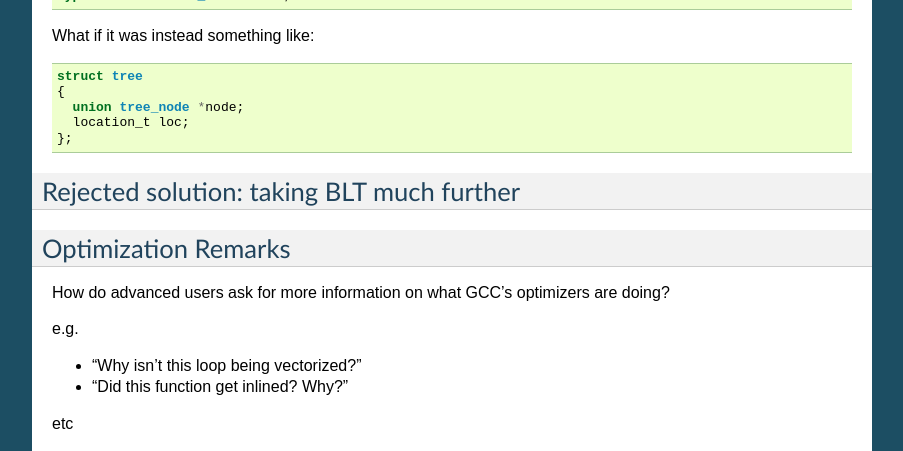
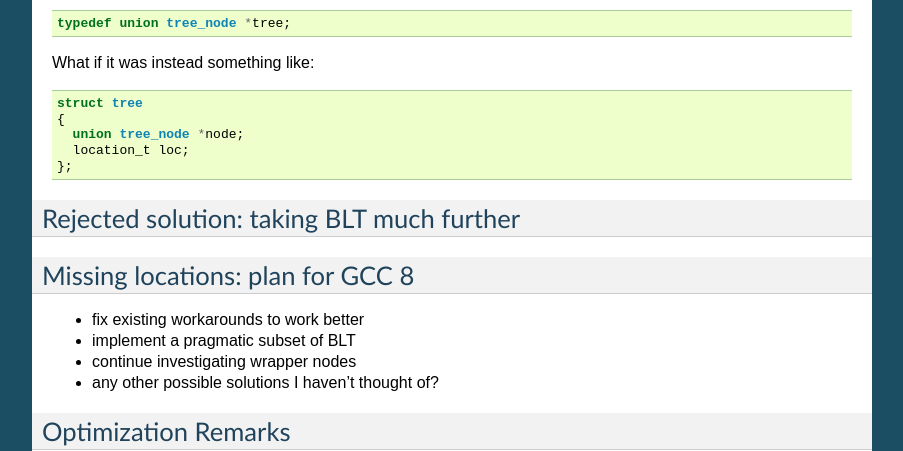
Before and after one commit to davidmalcolm/2017-cauldron-talk, a Sphinx documentation site: the page built from source/index.rst, in a window 1280 px wide and 1400 px high, scrolled down 18156 px, cut to the strip 0-451 px from the top of the window. Shown: the whole strip, without its empty margins (198-1101 px from the left). Built offline with Sphinx 7.4.7, drawn with Linux system fonts in a browser that asks for light colours; formulas are drawn with MathJax 3; some of the changed text lies outside the part shown.

Commit message:
Lots of tweaks

```diff
--- a/source/index.rst
+++ b/source/index.rst
@@ -63,6 +63,8 @@
 
   * tracking cloning of statements (e.g. inlining, vectorization, etc)
 
+* Discussion of above, and what's doable for gcc 8
+
 
 History of source-location tracking in GCC
 ==========================================
@@ -820,6 +824,8 @@
 
 * what's the lifetime of the BLT nodes?  when do we delete them?
 
+  * maybe a :c:type:`blt_context` containing an obstack?
+
 .. nextslide::
    :increment:
 
@@ -869,9 +875,35 @@
 
   * my current working copy adds a new node kind (``DECL_USAGE_EXPR``)
 
+Status:
+
+  * work-in-progress
+
+    * examples in the above slides work, but...
+
+    * ...much of testsuite fails, and:
+
+    * ...doesn't yet bootstrap
+
 .. note to self:
    working copy: /home/david/coding-3/gcc-git-expr-vs-decl/src
 
+.. nextslide::
+   :increment:
+
+Lots of issues:
+
+* what about folding?
+
+* a new tree code?  what about the hundreds of
+
+  .. code-block:: c
+
+     switch (TREE_CODE (node))
+
+* impact on memory usage?  (not yet known; still trying to get it to work)
+
+* how do the gimple representations interact with SSA and with optimization?
 
 .. nextslide::
    :increment:
@@ -1015,8 +1047,8 @@
   _1 = wrapper_1(first) * wrapper_2(42);
   _6 = foo (wrapper_3(100), _1, wrapper_4(second));
 
-Presumably to retain location information we'd need to add
-``location_t`` values to SSA_NAME...
+.. Presumably to retain location information we'd need to add
+   ``location_t`` values to SSA_NAME...
 
 .. nextslide::
    :increment:
@@ -1043,32 +1075,6 @@
 .. nextslide::
    :increment:
 
-Lots of issues:
-
-* what about folding?
-
-* a new tree code?  what about the hundreds of
-
-  .. code-block:: c
-
-     switch (TREE_CODE (node))
-
-* impact on memory usage?  (not yet known; still trying to get it to work)
-
-* how do the gimple representations interact with SSA and with optimization?
-
-.. nextslide::
-   :increment:
-
-Status:
-
-  * work-in-progress
-
-    * examples in the above slides work, but...
-
-    * ...much of testsuite fails, and:
-
-    * ...doesn't yet bootstrap
 
 
 Possible solution: embedding location_t in tcc_constant?
@@ -1152,6 +1158,18 @@
 ==========================================
 
 
+Missing locations: plan for GCC 8
+=================================
+
+* fix existing workarounds to work better
+
+* implement a pragmatic subset of BLT
+
+* continue investigating wrapper nodes
+
+* any other possible solutions I haven't thought of?
+
+
 Optimization Remarks
 ====================
 
```
Also changed, not shown: other parts of source/index.rst (+15 -18 lines).
